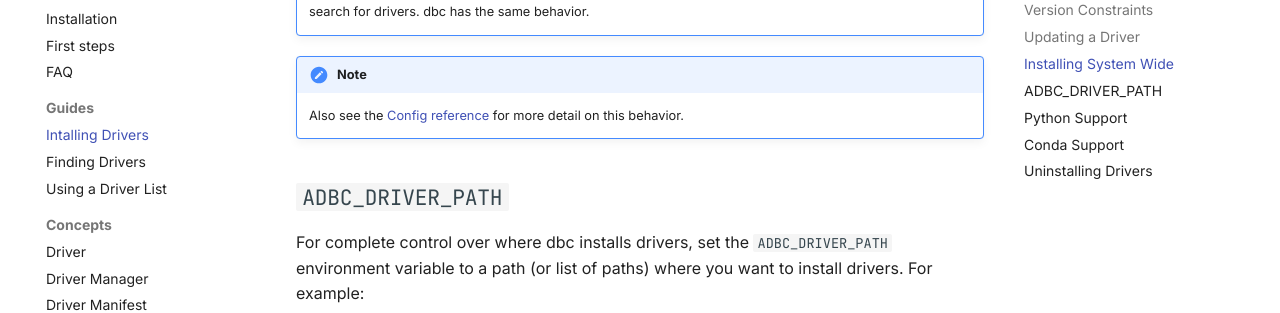
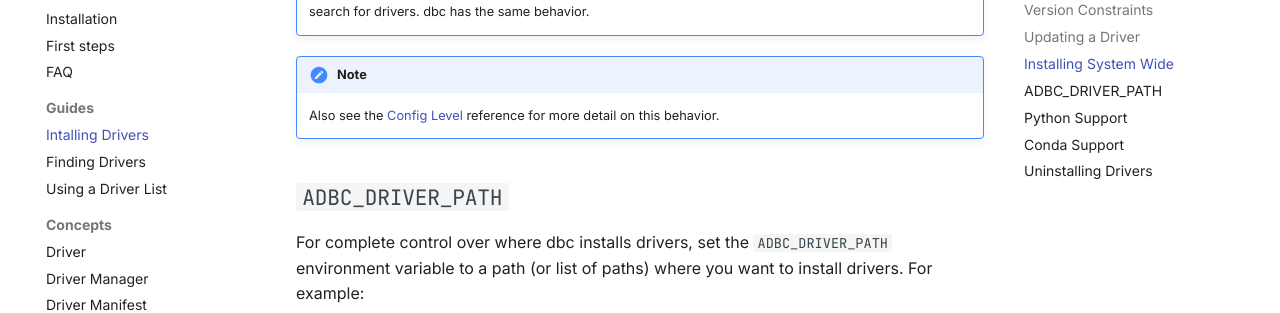
Before and after one commit to columnar-tech/dbc, an MkDocs documentation site: the page built from docs/guides/installing.md, in a window 1280 px wide and 900 px high, scrolled down 2367 px. Shown: the part 152-465 px from the top of the window. Built offline with MkDocs 1.6.1 and Material for MkDocs 9.7.7, drawn with Linux system fonts in a browser that asks for light colours; plug-ins that fetch from the network failed and are left out; comment, search, counter and statistics services are not loaded.

```diff
--- a/docs/guides/installing.md
+++ b/docs/guides/installing.md
@@ -94,7 +94,7 @@ Where this installs depends on your operating system:
 
 !!! note
 
-    Also see the [Config reference](../reference/config.md) for more detail on this behavior.
+    Also see the [Config Level](../reference/config_level.md) reference for more detail on this behavior.
 
 ## `ADBC_DRIVER_PATH`
 
@@ -164,7 +164,7 @@ Installed mysql 0.1.0 to /Users/user/tmp/my-adbc-project/.venv/etc/adbc/drivers
 
 !!! note
 
-    [`ADBC_DRIVER_PATH`](./#adbc_driver_path) takes precedence over a virtual environment. dbc (and [ADBC driver managers](../concepts/driver_manager.md)) use the following precedence hierarchy: `ADBC_DRIVER_PATH` before virtual enviroments before Conda environments.
+    [`ADBC_DRIVER_PATH`](#adbc_driver_path) takes precedence over a virtual environment. dbc (and [ADBC driver managers](../concepts/driver_manager.md)) use the following precedence hierarchy: `ADBC_DRIVER_PATH` before virtual enviroments before Conda environments.
 
 ## Conda Support
 
@@ -184,7 +184,7 @@ Installed mysql 0.1.0 to /opt/homebrew/Caskroom/miniforge/base/envs/my-adbc-proj
 
 !!! note
 
-    [`ADBC_DRIVER_PATH`](./#adbc_driver_path) and/or an activated Python virtual environment will take precedence over a Conda environment. dbc (and [ADBC driver managers](../concepts/driver_manager.md)) use the following precedence hierarchy: `ADBC_DRIVER_PATH` before virtual enviroments before Conda environments.
+    [`ADBC_DRIVER_PATH`](#adbc_driver_path) and/or an activated Python virtual environment will take precedence over a Conda environment. dbc (and [ADBC driver managers](../concepts/driver_manager.md)) use the following precedence hierarchy: `ADBC_DRIVER_PATH` before virtual enviroments before Conda environments.
 
 ## Uninstalling Drivers
 
```
Also changed, not shown: docs/guides/driver_list.md (+4 -4 lines), docs/reference/cli.md (+4 -4 lines).
